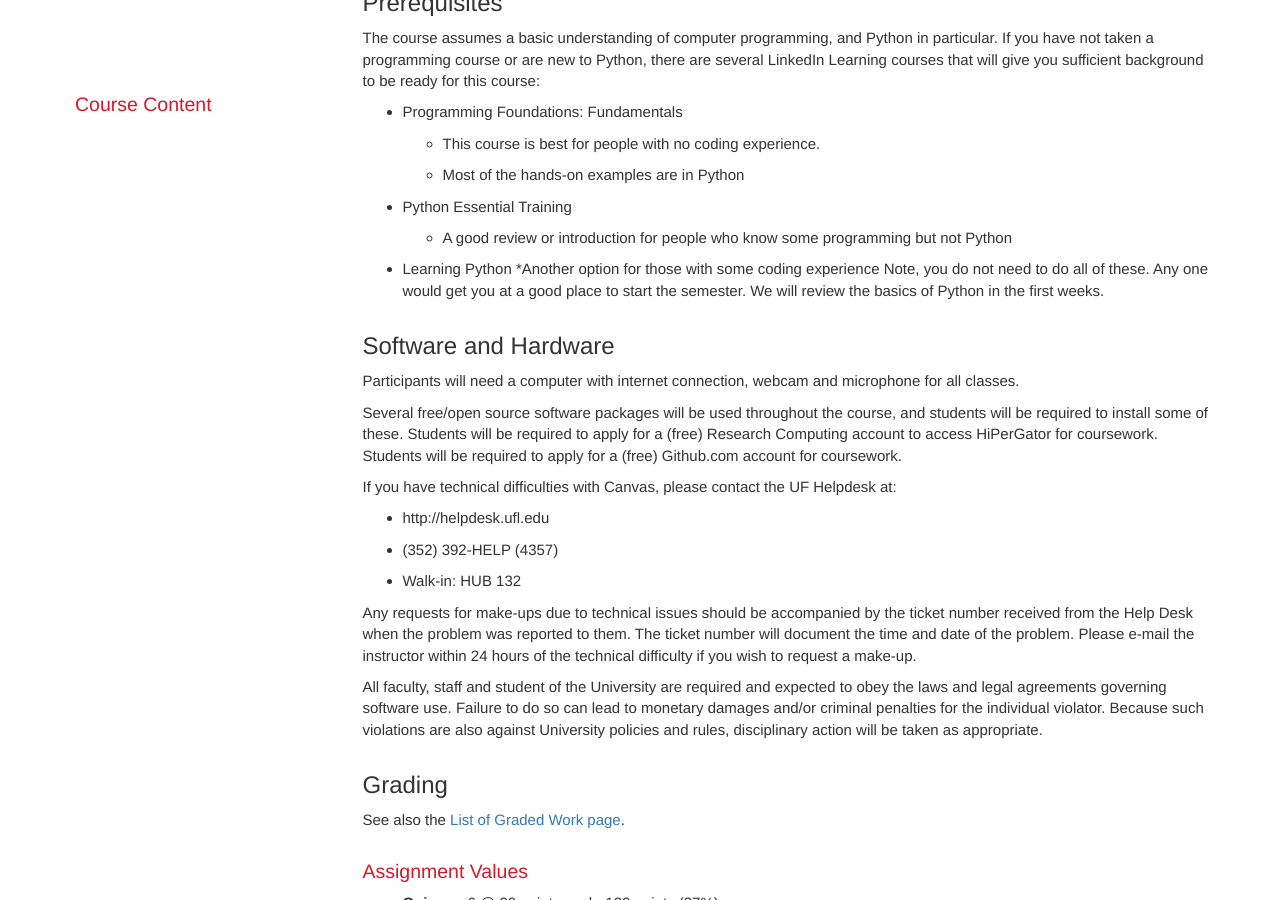
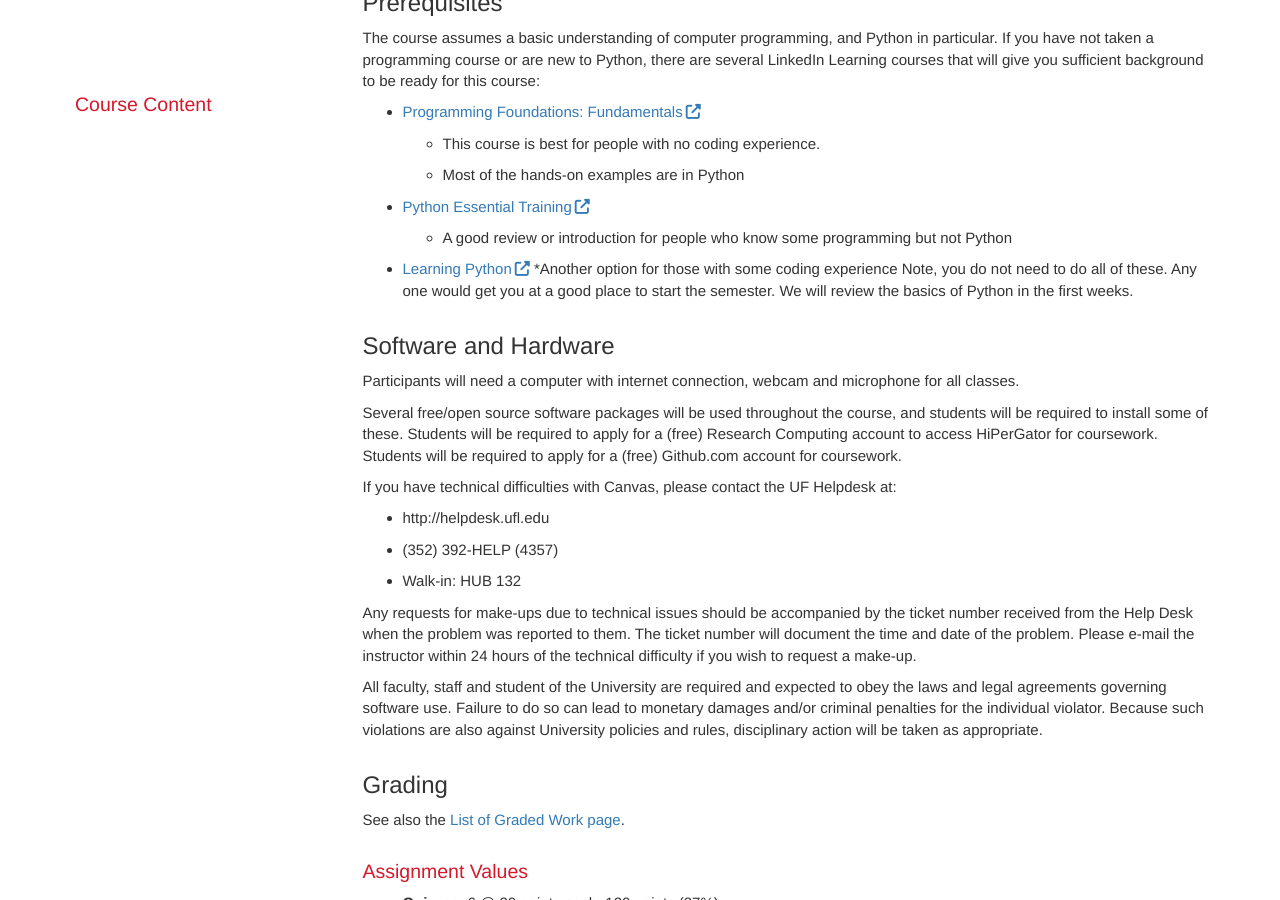
Before and after one commit to AIBiology/aibiology.github.io, a Jekyll site: the page built from index.md, in a window 1280 px wide and 900 px high, scrolled down 594 px. Built offline with Jekyll 4.4.1, drawn with Linux system fonts in a browser that asks for light colours; nearby versions of some CDN libraries; comment, search, counter and statistics services are not loaded; part of the change alters nothing that is shown.

```diff
--- a/index.md
+++ b/index.md
@@ -21,12 +21,12 @@ Classes will have some lecture, though most classes will consist of live coding
 The course assumes a basic understanding of computer programming, and Python in particular.
 If you have not taken a programming course or are new to Python, there are several LinkedIn Learning courses that will give you sufficient background to be ready for this course:
 
-* Programming Foundations: Fundamentals
+* [Programming Foundations: Fundamentals](https://www.linkedin.com/learning-login/share?forceAccount=false&redirect=https%3A%2F%2Fwww.linkedin.com%2Flearning%2Fprogramming-foundations-fundamentals-3%3Ftrk%3Dshare_ent_url&account=41282748)
   * This course is best for people with no coding experience.
   * Most of the hands-on examples are in Python
-* Python Essential Training
+* [Python Essential Training](https://www.linkedin.com/learning/python-essential-training-2/welcome?u=41282748)
   * A good review or introduction for people who know some programming but not Python
-* Learning Python
+* [Learning Python](https://www.linkedin.com/learning-login/share?forceAccount=false&redirect=https%3A%2F%2Fwww.linkedin.com%2Flearning%2Flearning-python%3Ftrk%3Dshare_ent_url&account=41282748)
   *Another option for those with some coding experience
 Note, you do not need to do all of these. Any one would get you at a good place to start the semester. We will review the basics of Python in the first weeks.
 
@@ -40,9 +40,9 @@ Students will be required to apply for a (free) Github.com account for coursewor
 
 If you have technical difficulties with Canvas, please contact the UF Helpdesk at:
 
-*	http://helpdesk.ufl.edu
-*	(352) 392-HELP (4357)
-*	Walk-in: HUB 132
+* http://helpdesk.ufl.edu
+* (352) 392-HELP (4357)
+* Walk-in: HUB 132
 
 Any requests for make-ups due to technical issues should be accompanied by the ticket number received from the Help Desk when the problem was reported to them. The ticket number will document the time and date of the problem. Please e-mail the instructor within 24 hours of the technical difficulty if you wish to request a make-up.
 
```
